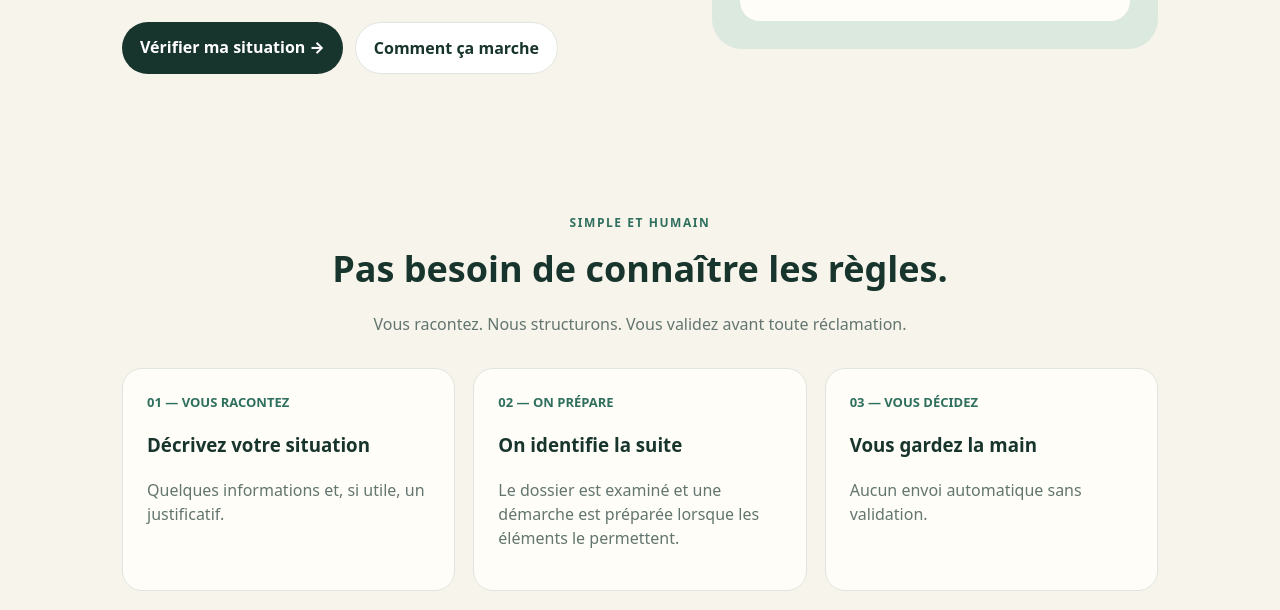
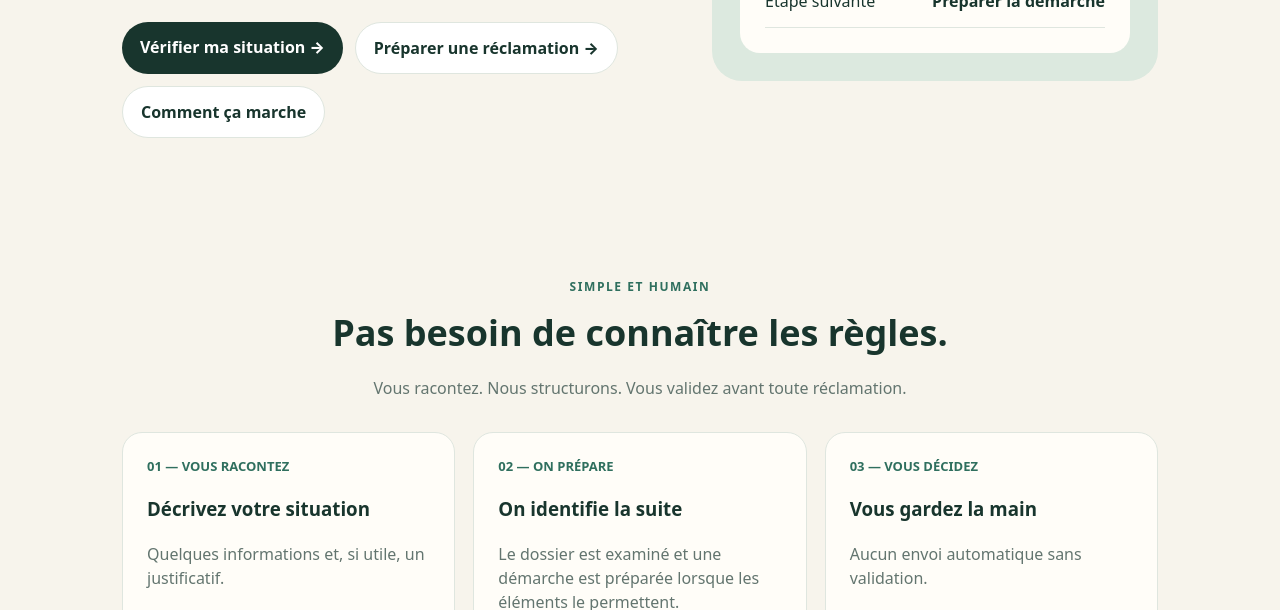
Before and after one commit to sebbaghdavid-crypto/RECUPERE, a website: page index.html in a window 1280 px wide. Shown: the part 490-1100 px from the top of the page. Drawn offline with Linux system fonts and the light colour scheme.

Commit message:
Fix production routing for the simple claim page
Add explicit rewrites for /simple and /simple/ and link the simple claim flow from the homepage.

```diff
--- a/index.html
+++ b/index.html
@@ -8,7 +8,7 @@
 <body>
 <header><div class="container nav"><div class="logo">RÉCUPÈRE<span>.</span></div><nav><a href="#comment">Comment ça marche</a><a href="#categories">Situations</a><a class="cta" href="#dossier">Faire vérifier ma situation</a></nav></div></header>
 <main>
-<section class="hero"><div class="container hero-grid"><div><div class="eyebrow">Votre argent mérite de revenir</div><h1>Vous avez peut-être de l'argent à <em>récupérer.</em></h1><p>Remboursement qui tarde, colis non livré, retard de train ou d'avion, produit défectueux : RÉCUPÈRE vous aide à structurer votre dossier et préparer la prochaine démarche.</p><div class="buttons"><a class="btn" href="#dossier">Vérifier ma situation →</a><a class="btn secondary" href="#comment">Comment ça marche</a></div></div><div class="visual"><div class="card"><strong>RÉCUPÈRE</strong> <span class="pill">Première analyse</span><div class="amount">Votre dossier</div><div style="color:var(--muted)">Vous gardez la main avant toute démarche.</div><div class="row"><span>Situation</span><b>À analyser</b></div><div class="row"><span>Étape suivante</span><b>Préparer la démarche</b></div></div></div></div></section>
+<section class="hero"><div class="container hero-grid"><div><div class="eyebrow">Votre argent mérite de revenir</div><h1>Vous avez peut-être de l'argent à <em>récupérer.</em></h1><p>Remboursement qui tarde, colis non livré, retard de train ou d'avion, produit défectueux : RÉCUPÈRE vous aide à structurer votre dossier et préparer la prochaine démarche.</p><div class="buttons"><a class="btn" href="#dossier">Vérifier ma situation →</a><a class="btn secondary" href="/simple/">Préparer une réclamation →</a><a class="btn secondary" href="#comment">Comment ça marche</a></div></div><div class="visual"><div class="card"><strong>RÉCUPÈRE</strong> <span class="pill">Première analyse</span><div class="amount">Votre dossier</div><div style="color:var(--muted)">Vous gardez la main avant toute démarche.</div><div class="row"><span>Situation</span><b>À analyser</b></div><div class="row"><span>Étape suivante</span><b>Préparer la démarche</b></div></div></div></div></section>
 <section id="comment"><div class="container"><div class="section-title"><div class="eyebrow">Simple et humain</div><h2>Pas besoin de connaître les règles.</h2><p>Vous racontez. Nous structurons. Vous validez avant toute réclamation.</p></div><div class="steps"><div class="step"><div class="num">01 — VOUS RACONTEZ</div><h3>Décrivez votre situation</h3><p>Quelques informations et, si utile, un justificatif.</p></div><div class="step"><div class="num">02 — ON PRÉPARE</div><h3>On identifie la suite</h3><p>Le dossier est examiné et une démarche est préparée lorsque les éléments le permettent.</p></div><div class="step"><div class="num">03 — VOUS DÉCIDEZ</div><h3>Vous gardez la main</h3><p>Aucun envoi automatique sans validation.</p></div></div></div></section>
 <section id="categories"><div class="container"><div class="section-title"><div class="eyebrow">Situations</div><h2>Commencez par ce qui vous arrive.</h2></div><div class="categories"><span class="tag">Remboursement retardé</span><span class="tag">Colis non livré</span><span class="tag">Retour / rétractation</span><span class="tag">Produit défectueux</span><span class="tag">Garantie</span><span class="tag">Produit rappelé</span><span class="tag">Retard de train</span><span class="tag">Vol retardé / annulé</span><span class="tag">Bagage</span><span class="tag">Télécom</span><span class="tag">Énergie</span><span class="tag">Assurance</span><span class="tag">Logement</span></div></div></section>
 <section id="dossier" class="form-section"><div class="container"><div class="form-wrap"><div class="form-head"><div class="eyebrow">Premier pas gratuit</div><h2>Racontez-nous votre situation.</h2><p>Votre dossier est transmis à RÉCUPÈRE pour examen.</p></div><div id="success" class="success"><h3>Dossier reçu ✓</h3><p>Votre demande a bien été transmise. Nous allons examiner les éléments communiqués.</p><a class="btn secondary" href="#dossier">Envoyer un autre dossier</a></div><div id="error" class="error"></div>
```
Also changed, not shown: qa/simple-claim-mvp.test.mjs (+10 -0 lines), netlify.toml.
